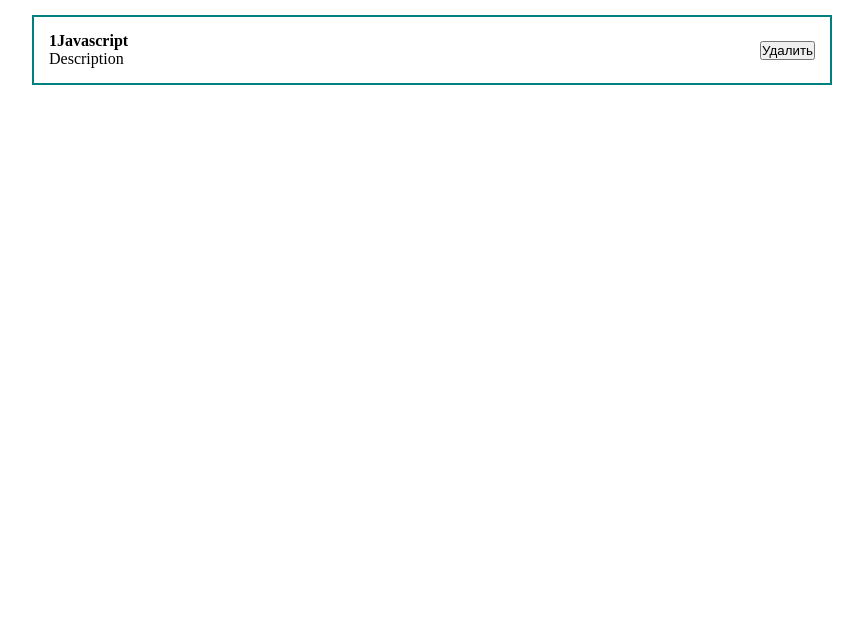
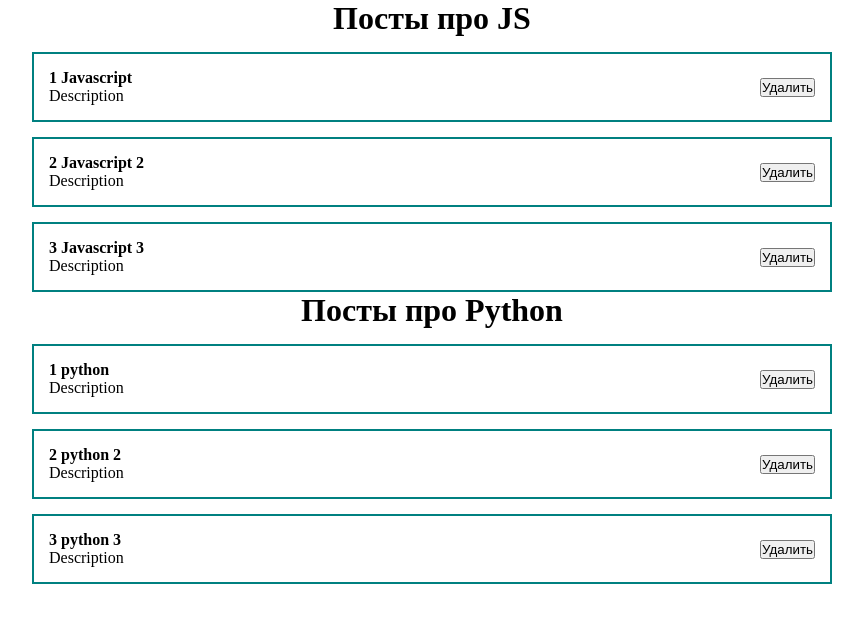
Before and after one commit to Novohudo/ToDo.colorfull, a React (Create React App) app: page / in a window 1280 px wide. Shown: the top 622 px of the page, without its empty margins (208-1071 px from the left). Built offline with nearby package versions, Linux system fonts and the light colour scheme.

Commit message:
Work with massive & map()

```diff
--- a/src/App.js
+++ b/src/App.js
@@ -1,12 +1,27 @@
-import React from "react";
+import React, {useState} from "react";
 import './styles/App.css'
 import PostItem from "./components/PostItem";
+import PostList from "./components/PostList";
+
+//rsc-снипед для создания функции
 
 function App() {
+	const [posts, setPosts] = useState([
+		{id: 1, title: 'Javascript', body: 'Description'},
+		{id: 2, title: 'Javascript 2', body: 'Description'},
+		{id: 3, title: 'Javascript 3', body: 'Description'}
+	])
+	const [posts2, setPosts2] = useState([
+		{id: 1, title: 'python', body: 'Description'},
+		{id: 2, title: 'python 2', body: 'Description'},
+		{id: 3, title: 'python 3', body: 'Description'}
+	])
 	return (
 		<div className="App">
-			<PostItem post={{id:1,title:'Javascript',body:'Description'}}/>
+			<PostList posts={posts} title={'Посты про JS'}/>
+			<PostList posts={posts2} title={'Посты про Python'}/>
 		</div>
 	);
 }
+
 export default App;
--- a/src/components/PostItem.jsx
+++ b/src/components/PostItem.jsx
@@ -4,7 +4,7 @@ const PostItem = (props) => {
 	return (
 		<div className="post">
 			<div className="post__content">
-				<strong>{props.post.id}{props.post.title}</strong>
+				<strong>{props.post.id} {props.post.title}</strong>
 				<div>
 					{props.post.body}
 				</div>
--- /dev/null
+++ b/src/components/PostList.jsx
@@ -0,0 +1,15 @@
+import React from 'react';
+import PostItem from "./PostItem";
+
+const PostList = ({posts,title}) => {
+	return (
+		<div>
+			<h1 style={{textAlign:'center'}}>{title}</h1>
+			{posts.map(post=>
+				<PostItem post={post} key={post.id}/>
+			)}
+		</div>
+	);
+};
+
+export default PostList;
```
